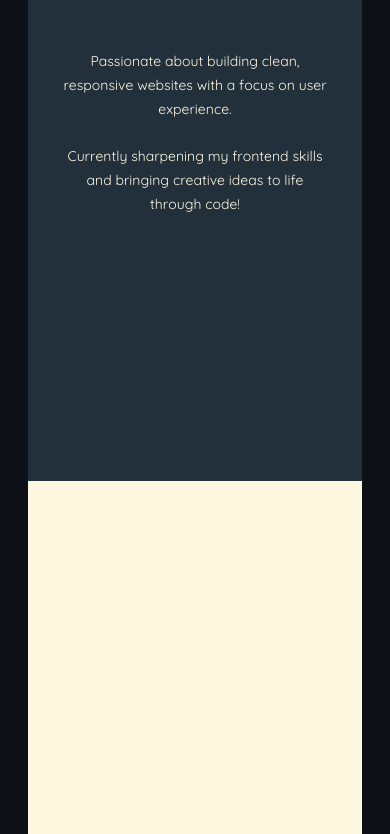
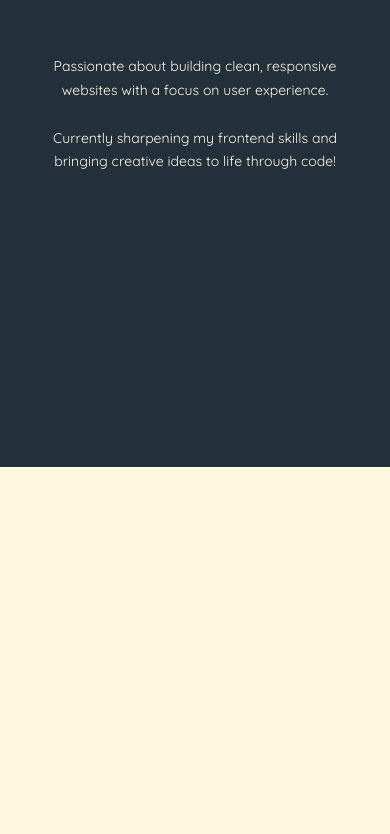
Before and after one commit to damodevworks/refresher-project, a website built with Vite: page index.html in a window 390 px wide. Shown: the part 377-1211 px from the top of the page. Built offline with nearby package versions, Linux system fonts and the light colour scheme.

Commit message:
Removed padding on mobile - popup issues - (WIP)

```diff
--- a/sass/footer/footer.scss
+++ b/sass/footer/footer.scss
@@ -8,6 +8,10 @@ footer {
 
     @media (max-height: 345px) and (orientation: landscape) {
         height: 110dvh;
+    }
+
+    @media (max-width: 900px) {
+        border-radius: 0 0;
     }
 }
 
@@ -79,7 +83,6 @@ footer {
     background-color: $header-colour;
     height: 25%;
     width: 100%;
-    // border-radius: 0 0 20px 20px;
     z-index: 3;
 
 
--- a/sass/global/global.scss
+++ b/sass/global/global.scss
@@ -40,4 +40,8 @@ body {
     padding: 1rem 2rem;
     background-color:  $fourth-colour;
     color: $color-support;
+
+    @media (max-width: 900px) {
+      padding: 0 0;
+    }
 }
--- a/sass/header/header-contents.scss
+++ b/sass/header/header-contents.scss
@@ -5,6 +5,10 @@ header{
    background-color: $header-colour;
    position: relative;
    border-radius: 20px 20px 0rem 0rem;
+
+   @media (max-width: 900px) {
+        border-radius: 0 0;
+    }
 }
 
 
--- a/src/js/main.js
+++ b/src/js/main.js
@@ -310,14 +310,14 @@ const projectContent =
     title: 'Hospitality Hashtag - Creative Marketing Agency',
     content: `This is my project that I've created using WordPress combining modern GSAP animations and a sleek look!`,
     urlImage: ['./img/Projects Showcase/HH/Screenshot 2025-07-03 224925.png',
-        '/img/Projects Showcase/HH/Screenshot 2025-07-03 225001.png',
+        './img/Projects Showcase/HH/Screenshot 2025-07-03 225001.png',
     './img/Projects Showcase/HH/Screenshot 2025-07-03 225040.png']
  },
  tW: {
     title: 'Travel Wish - Travel Blog For an Influencer.',
     content: `This was my first big project built in  WordPress 3 years ago. I learned a lot since then!`,
     urlImage: ['./img/Projects Showcase/Travel Wish/Screenshot 2025-07-03 224739.png',
-        '/img/Projects Showcase/Travel Wish/Screenshot 2025-07-03 224751.png',
+        './img/Projects Showcase/Travel Wish/Screenshot 2025-07-03 224751.png',
     './img/Projects Showcase/Travel Wish/Screenshot 2025-07-03 224811.png']
  }
 };
```
Also changed, not shown: src/css/style.css, 1 other file.
